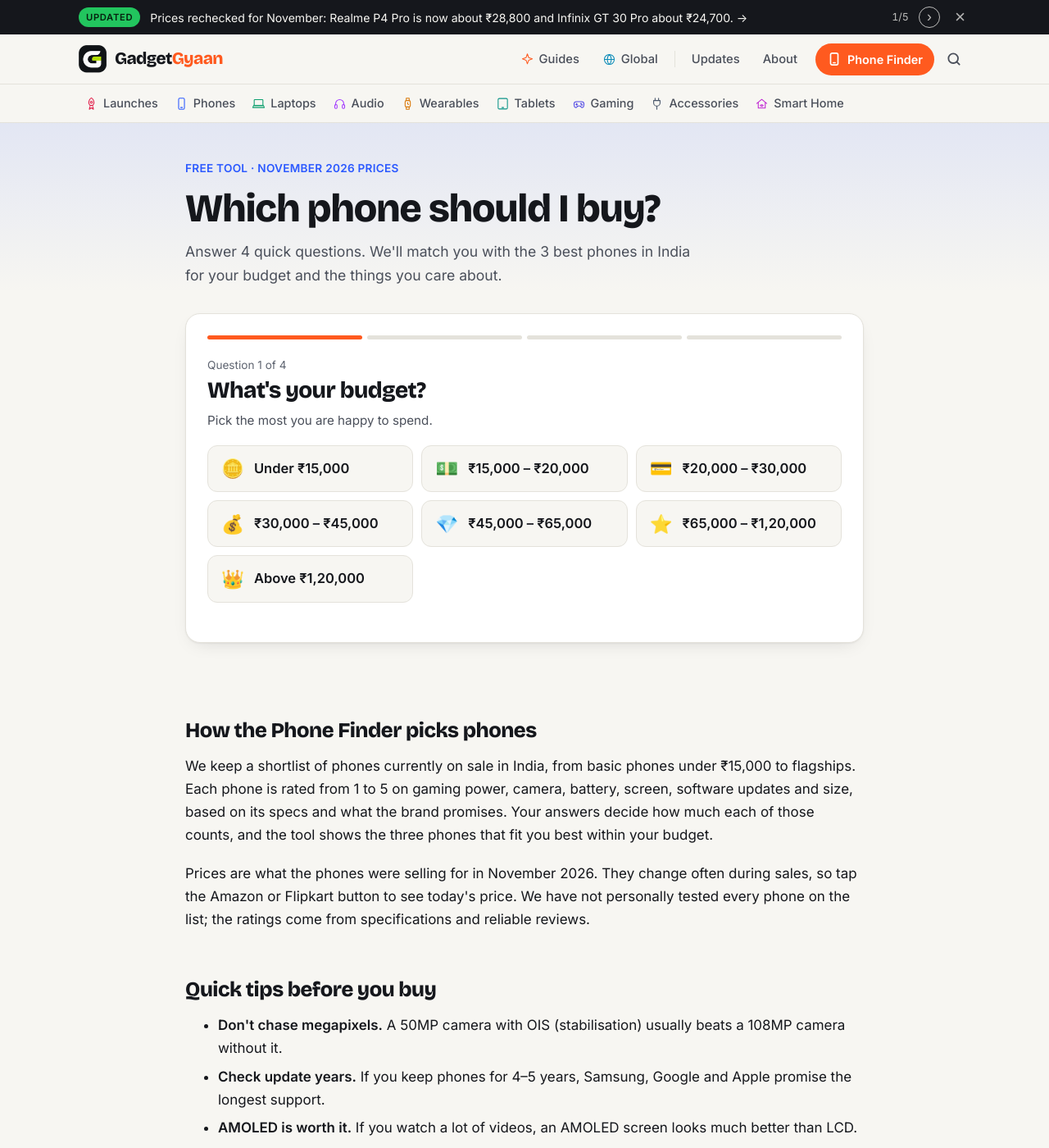
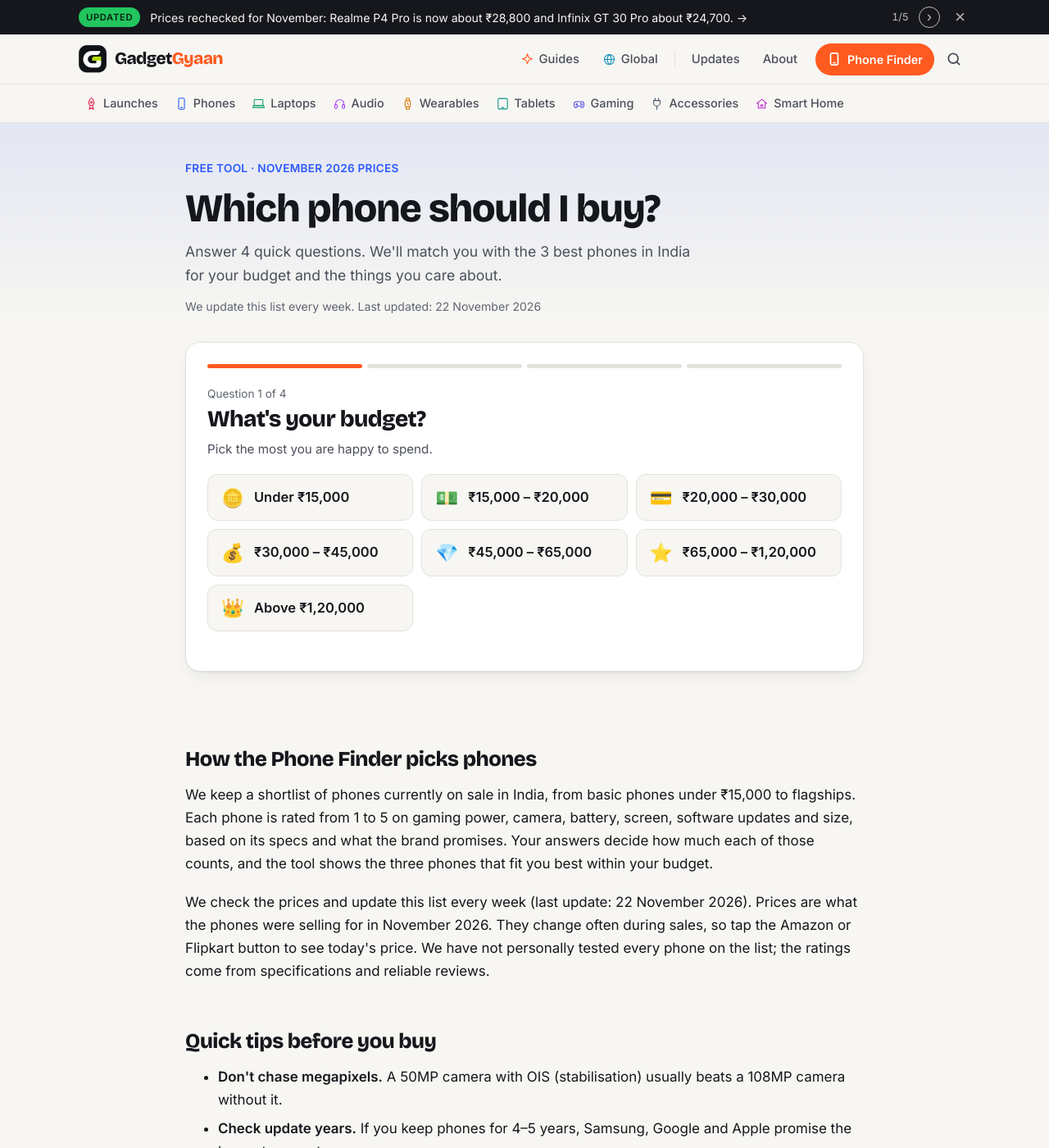
Before and after one commit to kiteksood167/kiteksood167.github.io, a Jekyll site: the page built from phone-finder.html, in a window 1280 px wide and 1400 px high. Shown: the whole window at 82% size. Built offline with Jekyll 4.4.1, drawn with Linux system fonts in a browser that asks for light colours.

Commit message:
Phone Finder: show 'updated every week' and the last update date
Co-Authored-By: Claude Opus 5.5 <noreply@anthropic.com>
Claude-Session: https://claude.ai/code/session_019q2TsaYyUfQwBS5iqKAhGu

```diff
--- a/_data/phone_finder.yml
+++ b/_data/phone_finder.yml
@@ -1,6 +1,7 @@
 # ------------------------------------------------------------
 #  Phone Finder data (used by /phone-finder/)
-#  Update "updated" and the prices once a month.
+#  Check prices and update this list EVERY WEEK. Each time, set
+#  "last_updated" to the date of the check (YYYY-MM-DD) and "updated" to the month.
 #
 #  Scores are 1 (weak) to 5 (best in class), judged from specs:
 #    gaming  = chip power and cooling
@@ -14,6 +15,7 @@
 # ------------------------------------------------------------
 
 updated: "November 2026"
+last_updated: 2026-11-22
 
 phones:
   # ---------- Under ₹15,000 ----------
--- a/phone-finder.html
+++ b/phone-finder.html
@@ -78,6 +78,7 @@ permalink: /phone-finder/
     .pf-specs { grid-template-columns: 1fr 1fr; }
     .pf-price small { text-align: left; }
   }
+  .pf-updated { margin: 12px 0 0; font-size: .88rem; color: var(--muted); }
 </style>
 
 <section class="pf-hero">
@@ -85,6 +86,7 @@ permalink: /phone-finder/
     <p class="pf-eyebrow">Free tool · {{ pf.updated }} prices</p>
     <h1>Which phone should I buy?</h1>
     <p class="lede">Answer 4 quick questions. We'll match you with the 3 best phones in India for your budget and the things you care about.</p>
+    <p class="pf-updated">We update this list every week. Last updated: <time datetime="{{ pf.last_updated | date: '%Y-%m-%d' }}">{{ pf.last_updated | date: '%-d %B %Y' }}</time></p>
   </div>
 </section>
 
@@ -96,7 +98,7 @@ permalink: /phone-finder/
   <article class="prose pf-about">
     <h2>How the Phone Finder picks phones</h2>
     <p>We keep a shortlist of phones currently on sale in India, from basic phones under ₹15,000 to flagships. Each phone is rated from 1 to 5 on gaming power, camera, battery, screen, software updates and size, based on its specs and what the brand promises. Your answers decide how much each of those counts, and the tool shows the three phones that fit you best within your budget.</p>
-    <p>Prices are what the phones were selling for in {{ pf.updated }}. They change often during sales, so tap the Amazon or Flipkart button to see today's price. We have not personally tested every phone on the list; the ratings come from specifications and reliable reviews.</p>
+    <p>We check the prices and update this list every week (last update: {{ pf.last_updated | date: '%-d %B %Y' }}). Prices are what the phones were selling for in {{ pf.updated }}. They change often during sales, so tap the Amazon or Flipkart button to see today's price. We have not personally tested every phone on the list; the ratings come from specifications and reliable reviews.</p>
     <h2>Quick tips before you buy</h2>
     <ul>
       <li><strong>Don't chase megapixels.</strong> A 50MP camera with OIS (stabilisation) usually beats a 108MP camera without it.</li>
```
